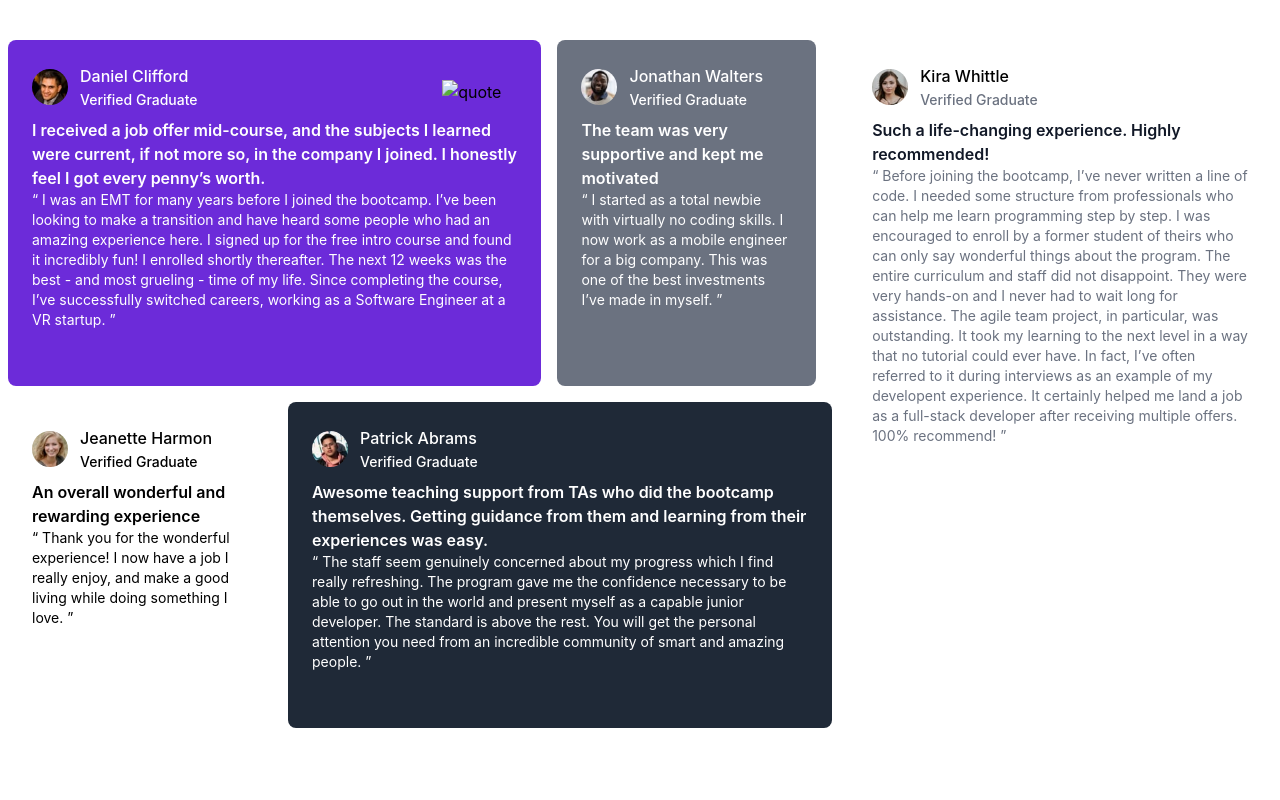
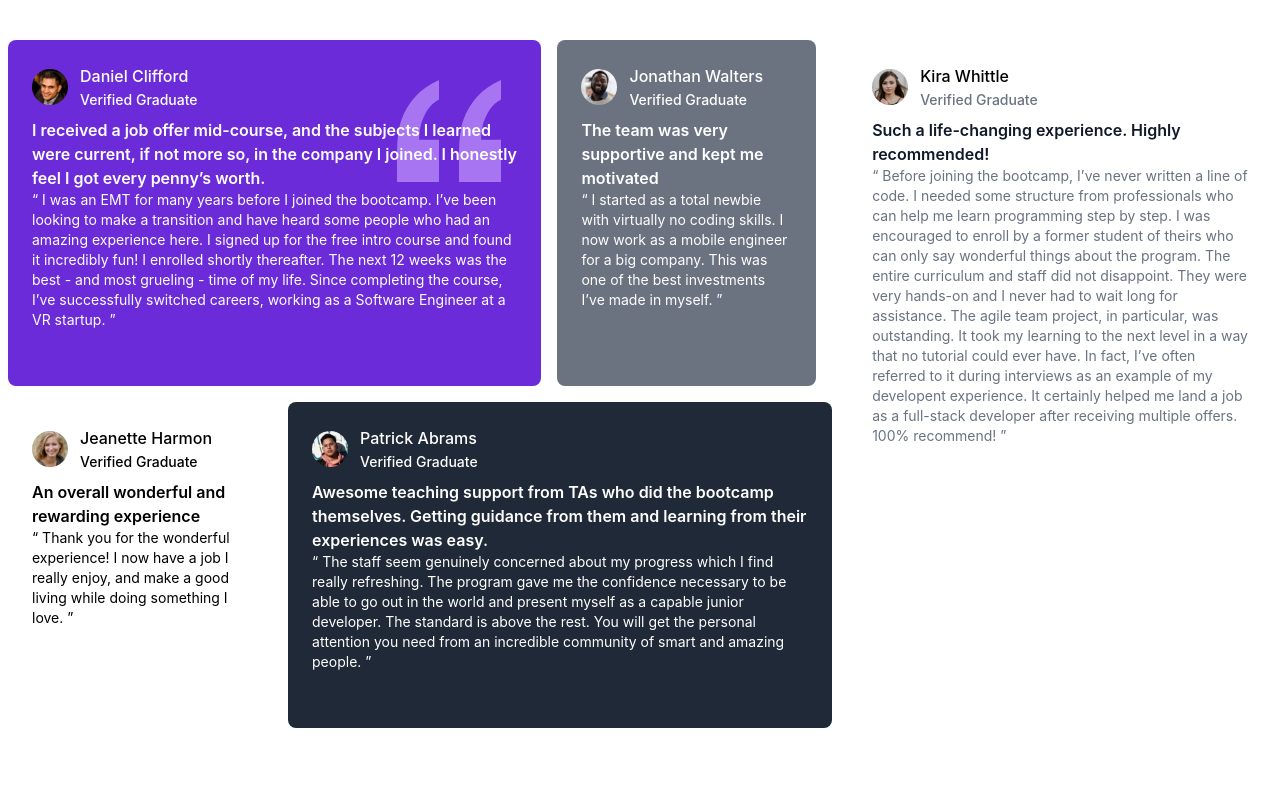
Before and after one commit to hushus23/testimonials-grid-section, a plain HTML site: page index.html in a window 1280 px wide. Shown: the top 800 px of the page. Drawn offline with nearby package versions, Linux system fonts and the light colour scheme; the site is published under a folder, as on GitHub Pages, so addresses that start at the root find nothing.

Commit message:
Update index.html

```diff
--- a/index.html
+++ b/index.html
@@ -23,7 +23,7 @@
             <!-- Card 1 -->
             <figure class="md:col-span-2 relative flex flex-col p-6 bg-purple-700 rounded-lg shadow-xl/30 dark:bg-gray-800 dark:border-gray-700">
                 <div class="absolute top-10 right-10 z-0">
-                    <img src="/images/bg-pattern-quotation.svg" alt="quote">
+                    <img src="images/bg-pattern-quotation.svg" alt="quote">
                 </div>
                 <figcaption class="flex items-center justify-left z-10">
                     <img class="rounded-full w-9 h-9" src="images/image-daniel.jpg" alt="profile picture">
```
